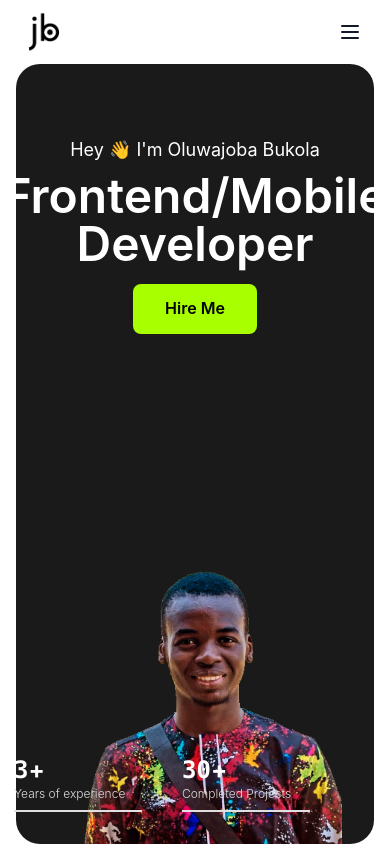
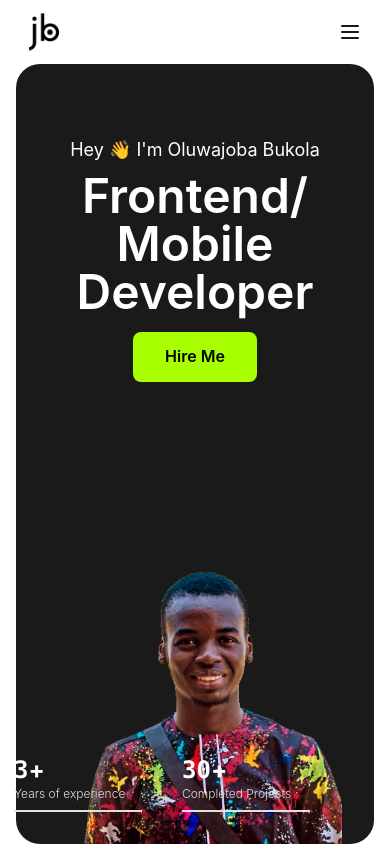
Before and after one commit to Oluwajoba08/portfolio-2.1.0, a React (Vite) app: page / in a window 390 px wide. Shown: the top 846 px of the page. Built offline with nearby package versions, Linux system fonts and the light colour scheme; a web font is replaced by a local one.

Commit message:
fix responsive

```diff
--- a/src/components/Home.jsx
+++ b/src/components/Home.jsx
@@ -27,7 +27,9 @@ const Home = () => {
                   Hey 👋 I'm Oluwajoba Bukola
                 </motion.p>
                 <motion.h1 className="text-5xl md:text-6xl lg:text-7xl font-semibold md:leading-normal mb-4 md:mb-8 text-white" initial={{ opacity: 0, y: 20 }} animate={{ opacity: 1, y: 0 }} transition={{ delay: 0.3 }}>
-                  Frontend/Mobile Developer
+                  Frontend/
+                  <br/>
+                  Mobile Developer
                 </motion.h1>
 
                 <motion.div initial={{ opacity: 0 }} animate={{ opacity: 1 }} transition={{ delay: 0.5 }} className="mb-8">
```
